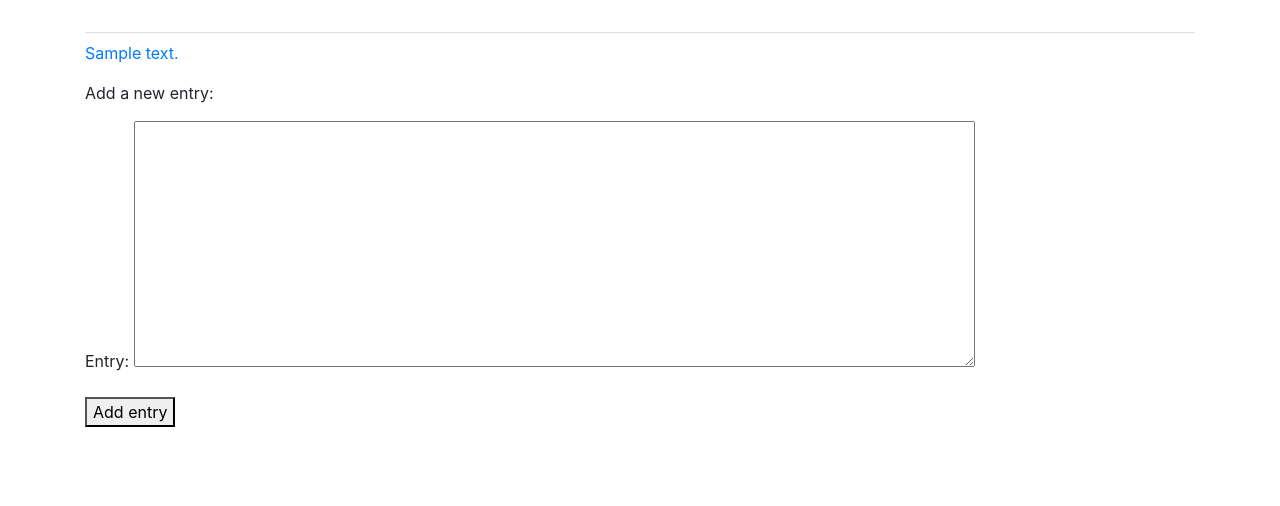
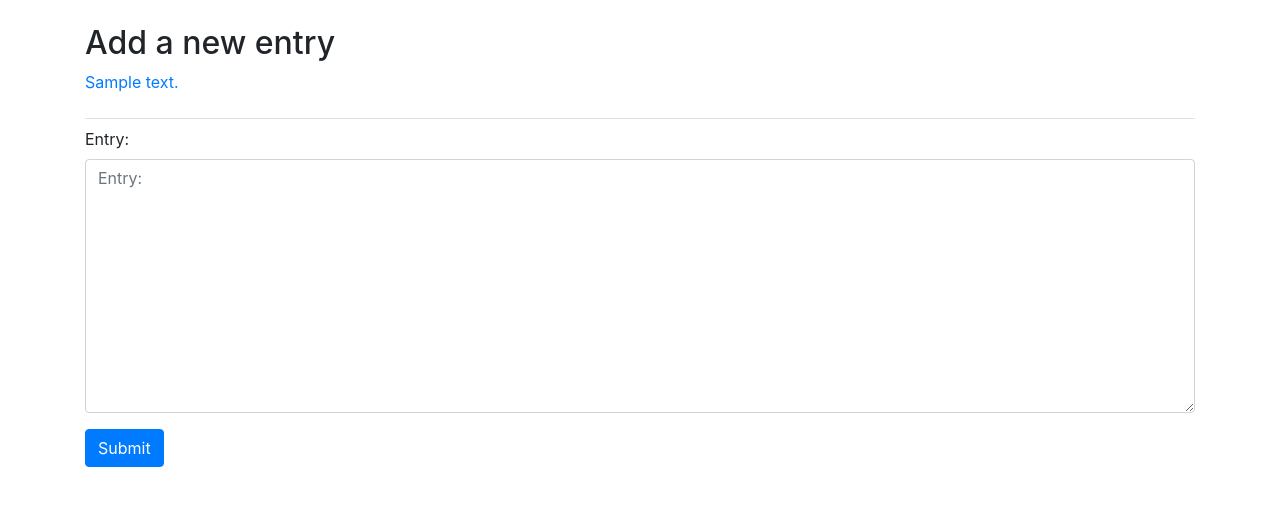
Before and after one commit to rcampb60/learning_log, a Django app: page /new_entry/1/ in a window 1280 px wide. Shown: the part 58-564 px from the top of the page. Run offline with Django 3.2, Linux system fonts and the light colour scheme; a user stored in the database is signed in; tables that the repository leaves empty hold one stand-in row (values such as "Sample post"); some libraries are stand-ins or nearby versions.

Commit message:
Added styling consistent to the rest of the site to the new_entry page

```diff
--- a/learning_log/settings.py
+++ b/learning_log/settings.py
@@ -23,7 +23,7 @@ BASE_DIR = os.path.dirname(os.path.dirname(os.path.abspath(__file__)))
 SECRET_KEY = 'c&=x%v4k!%$bn&9!)*b5%-0ao)fsrl6@mbpd8t8zt*b*5#*4h0'
 
 # SECURITY WARNING: don't run with debug turned on in production!
-DEBUG = False
+DEBUG = True
 
 ALLOWED_HOSTS = []
 
--- a/learning_logs/templates/learning_logs/new_entry.html
+++ b/learning_logs/templates/learning_logs/new_entry.html
@@ -1,14 +1,21 @@
 {% extends "learning_logs/base.html" %}
+
+{% load bootstrap4 %}
+
+{% block page_header %}
+  <h2>Add a new entry</h2>   <p><a href="{% url 'learning_logs:topic' topic.id %}">{{ topic }}</a></p>
+
+{% endblock page_header %}
 
 {% block content %}
 
-  <p><a href="{% url 'learning_logs:topic' topic.id %}">{{ topic }}</a></p>
 
-  <p>Add a new entry:</p>
-  <form action="{% url 'learning_logs:new_entry' topic.id %}" method='post'>
+  <form method="post" action="{% url 'learning_logs:new_entry' topic.id %}" class="form">
     {% csrf_token %}
-    {{ form.as_p }}
-    <button name='submit'>Add entry</button>
+    {% bootstrap_form form %}
+    {% buttons %}
+      <button name="Submit" class="btn btn-primary">Submit</button>
+    {% endbuttons %}
   </form>
 
-{% endblock content %}
+  {% endblock content %}
```
